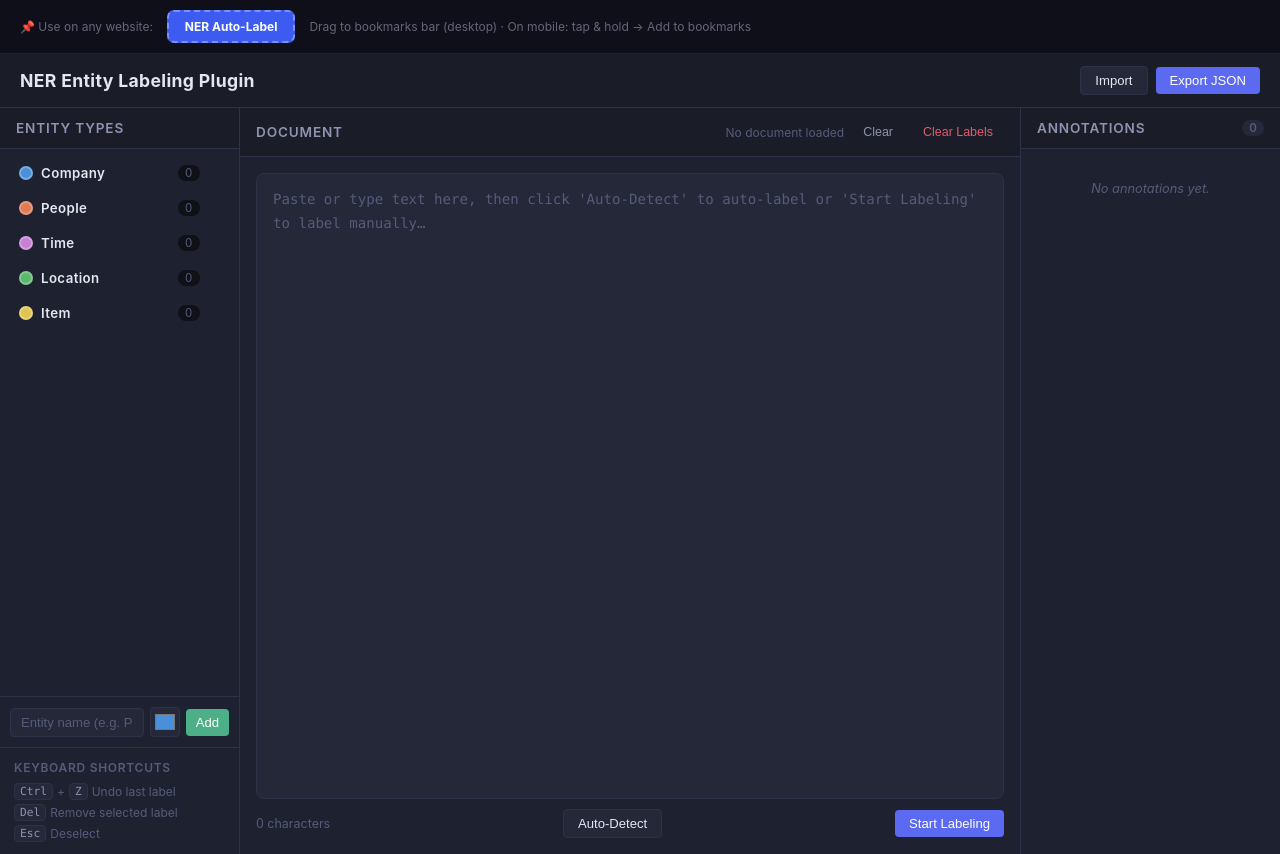
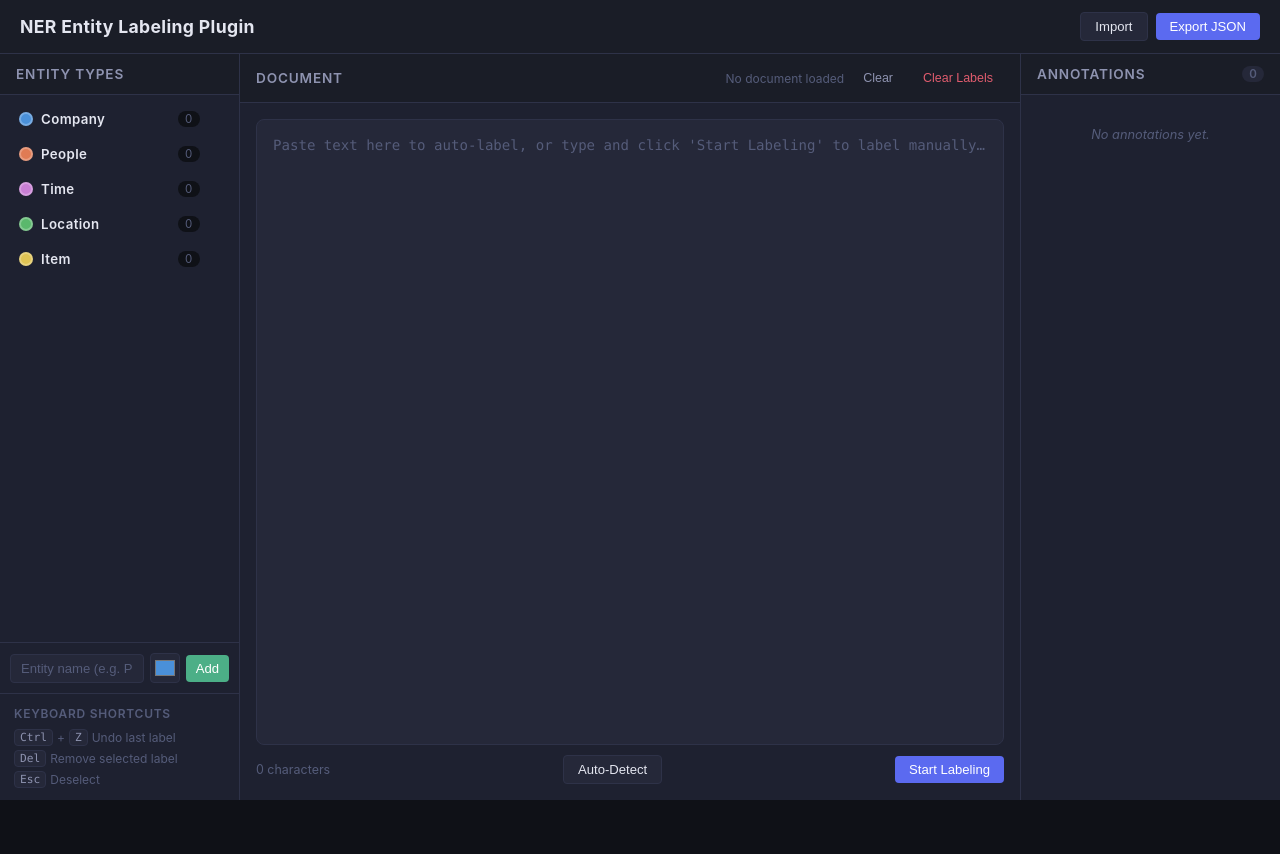
Before and after one commit to kazekage92/NER-web-plugin, a browser extension: page index.html in a window 1280 px wide. After the commit the page ends 800 px from the top, so only its background shows below. Drawn offline with Linux system fonts and the light colour scheme.

Commit message:
deploy: 9ae77b000aa9f65dd09defa482b54196db7604bb

```diff
--- a/index.html
+++ b/index.html
@@ -5,56 +5,8 @@
   <meta name="viewport" content="width=device-width, initial-scale=1.0" />
   <title>NER Entity Labeling Plugin</title>
   <link rel="stylesheet" href="src/ner-labeler.css" />
-  <style>
-    .bookmarklet-bar {
-      background: #0f0f1a;
-      border-bottom: 1px solid #1e1e3a;
-      padding: 10px 20px;
-      display: flex;
-      align-items: center;
-      gap: 14px;
-      flex-wrap: wrap;
-      font-family: -apple-system, BlinkMacSystemFont, 'Segoe UI', sans-serif;
-    }
-    .bookmarklet-bar span {
-      color: #667;
-      font-size: 12px;
-    }
-    .bookmarklet-link {
-      display: inline-block;
-      padding: 7px 16px;
-      background: #3d5af1;
-      color: #fff !important;
-      text-decoration: none;
-      border-radius: 7px;
-      font-size: 12px;
-      font-weight: 700;
-      border: 2px dashed #7a94f5;
-      cursor: grab;
-      white-space: nowrap;
-    }
-    .bookmarklet-link:hover { background: #2d4ad1; }
-    .bookmarklet-hint {
-      color: #445;
-      font-size: 11px;
-    }
-  </style>
 </head>
 <body>
-  <!-- Bookmarklet install bar -->
-  <div class="bookmarklet-bar">
-    <span>📌 Use on any website:</span>
-    <a class="bookmarklet-link" id="bm-link" title="Drag to bookmarks bar, or tap and add to bookmarks on mobile">NER Auto-Label</a>
-    <span class="bookmarklet-hint">Drag to bookmarks bar (desktop) · On mobile: tap &amp; hold → Add to bookmarks</span>
-  </div>
-  <script>
-    (function() {
-      var src = 'https://kazekage92.github.io/NER-web-plugin/bookmarklet.js';
-      var code = 'javascript:(function(){if(window.__nerBMLoaded){window.__nerBMRescan&&window.__nerBMRescan();return;}var s=document.createElement("script");s.src="' + src + '?t="+Date.now();document.head.appendChild(s);})()';
-      document.getElementById('bm-link').href = code;
-    })();
-  </script>
-
   <div id="app">
     <!-- Header -->
     <header class="app-header">
@@ -111,7 +63,7 @@
           <textarea
             id="raw-text-input"
             class="raw-text-input"
-            placeholder="Paste or type text here, then click 'Auto-Detect' to auto-label or 'Start Labeling' to label manually…"
+            placeholder="Paste text here to auto-label, or type and click 'Start Labeling' to label manually…"
             spellcheck="false"
           ></textarea>
           <div class="text-input-footer">
--- a/src/ner-labeler.js
+++ b/src/ner-labeler.js
@@ -96,9 +96,15 @@ function bindEvents() {
     if (e.key === 'Enter') handleAddEntityType();
   });
 
-  // Text input
+  // Text input — update char count
   DOM.rawTextInput.addEventListener('input', () => {
     DOM.charCount.textContent = `${DOM.rawTextInput.value.length} characters`;
+  });
+
+  // Auto-scan as soon as text is pasted
+  DOM.rawTextInput.addEventListener('paste', () => {
+    // setTimeout 0: let the browser commit the pasted value first
+    setTimeout(handleAutoLabel, 0);
   });
 
   // Re-query the auto-label button at bind time (safe if DOM was captured before element existed)
```
